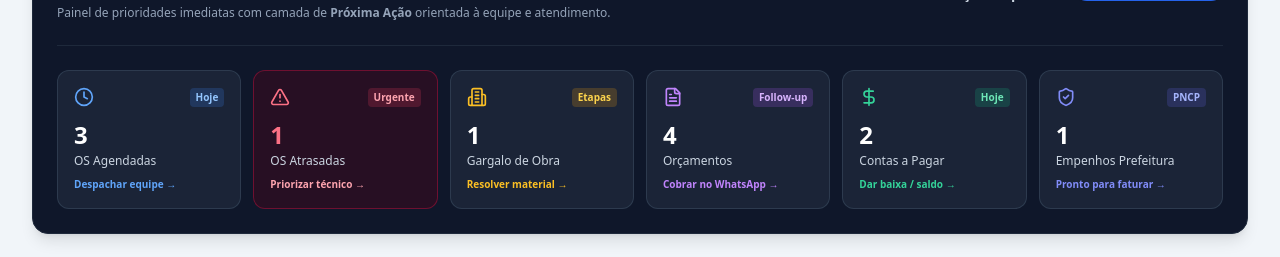
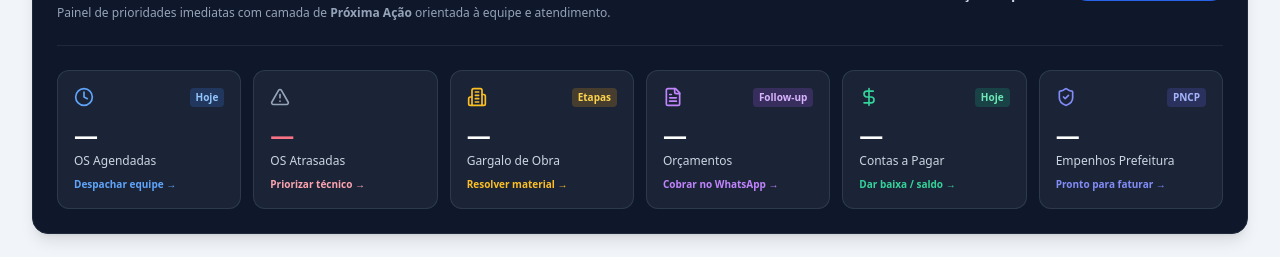
Before and after one commit to polartechatendimentos-beep/ProAR, a Next.js app: page / in a window 1280 px wide. Shown: the part 210-467 px from the top of the page. Built offline with nearby package versions, Linux system fonts and the light colour scheme; no server answers; the database is empty.

Commit message:
fix(dashboard): remover indicadores operacionais fictícios da página inicial

```diff
--- a/app/page.tsx
+++ b/app/page.tsx
@@ -154,13 +154,6 @@ export default function HomePage() {
           <div className="space-y-6">
             <DailyWorkCenter
               onNavigateTab={(t) => setActiveTab(t)}
-              osCount={3}
-              osAtrasadasCount={1}
-              obrasCount={2}
-              obrasGargaloCount={1}
-              orcamentosPendentesCount={4}
-              contasVencendoCount={2}
-              empenhosFaturarCount={1}
             />
 
             {/* Painéis operacionais em destaque */}
```
